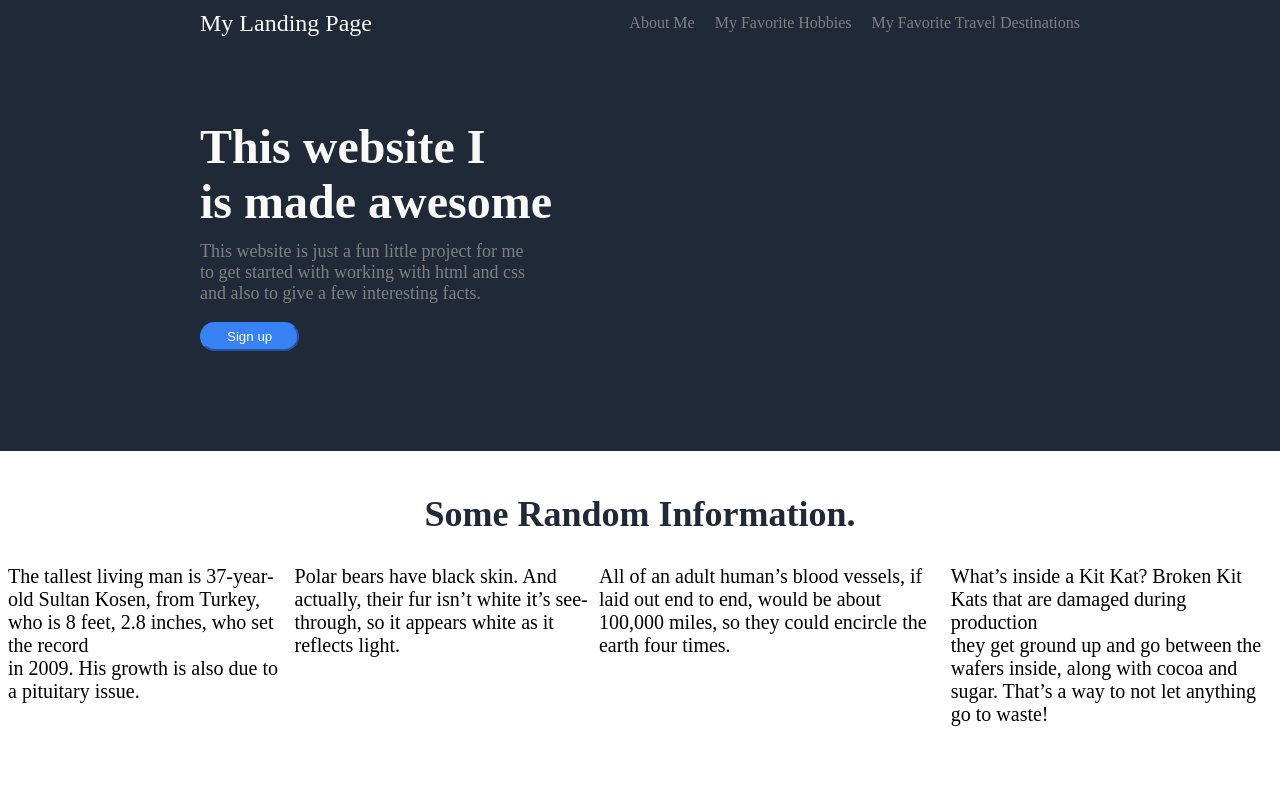
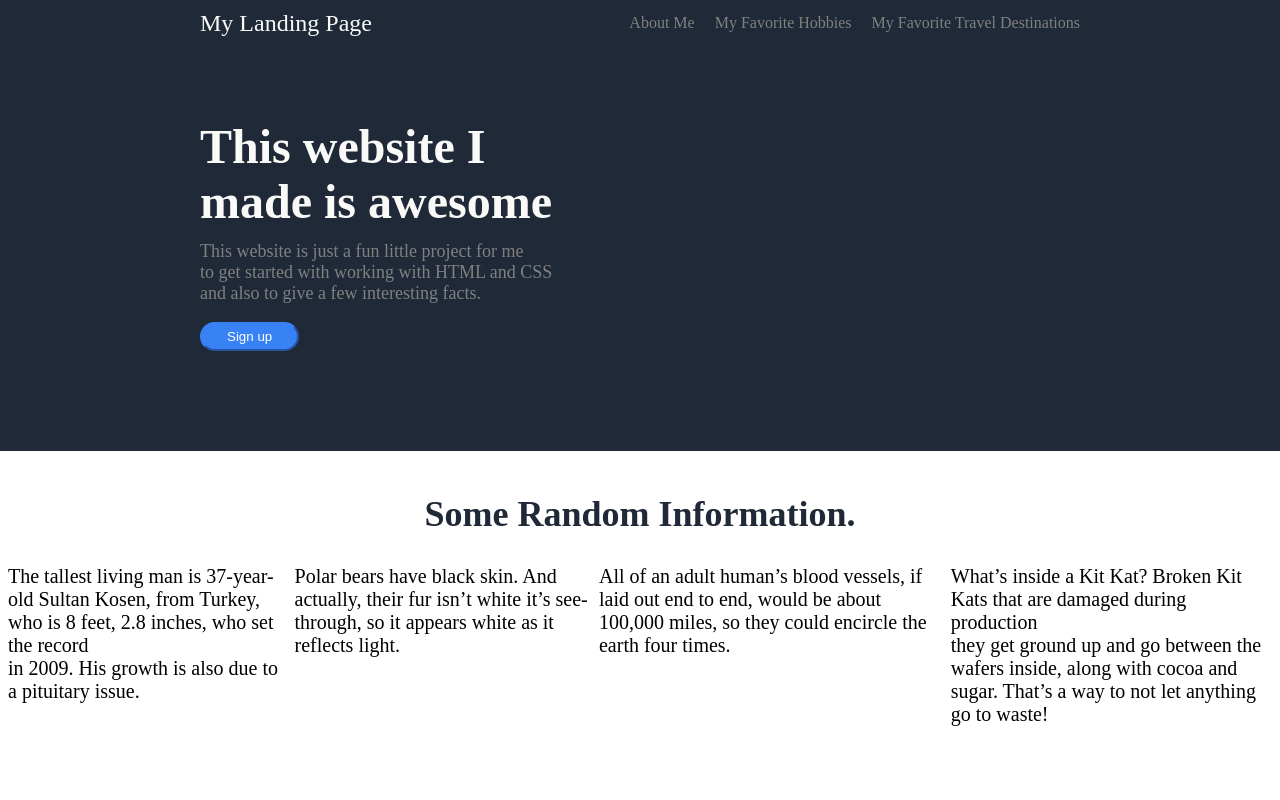
Before and after one commit to ImAMyth/Landing-page, a plain HTML site: page index.html in a window 1280 px wide. Shown: the top 800 px of the page. Drawn offline with Linux system fonts and the light colour scheme.

Commit message:
HTML fixes

```diff
--- a/index.html
+++ b/index.html
@@ -13,9 +13,9 @@
             <div class="logo">My Landing Page</div>
             <div id="container">
                 <h1 class="h-one">This website I<br>
-                    is made awesome</h1>
+                    made is awesome</h1>
                 <p class="para">This website is just a fun little project for me <br>to get started with working with
-                    html and css<br> and also to give a few interesting facts.</p>
+                    HTML and CSS<br> and also to give a few interesting facts.</p>
                 <button class="sign-up-one">Sign up</button>
             </div>
         </div>
@@ -47,8 +47,8 @@
 
     <div id="quote">
         <p class="para-quote">Technology is nothing. What's important is that you have a faith in people,<br> that
-            they're basically good and smart,and if you give them tools,<br> they'll do wonderful things with them.</p>
-        <p class="signee">-"Steve Jobs"</p>
+            they're basically good and smart, and if you give them tools,<br> they'll do wonderful things with them.</p>
+        <p class="signee">- "Steve Jobs"</p>
     </div>
 
     <div id="section">
```
